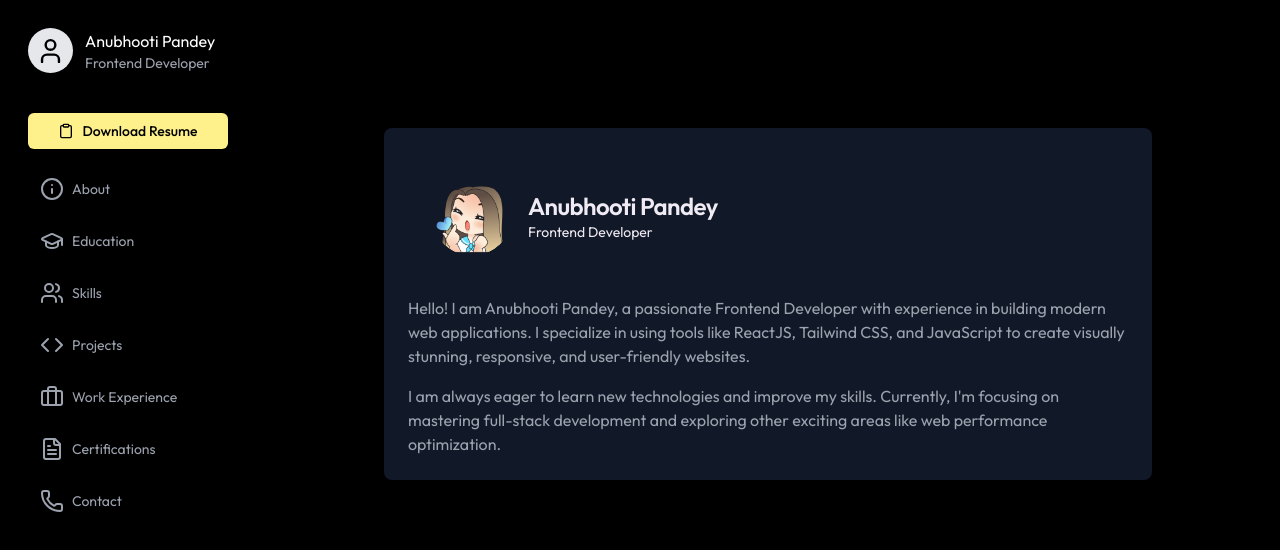
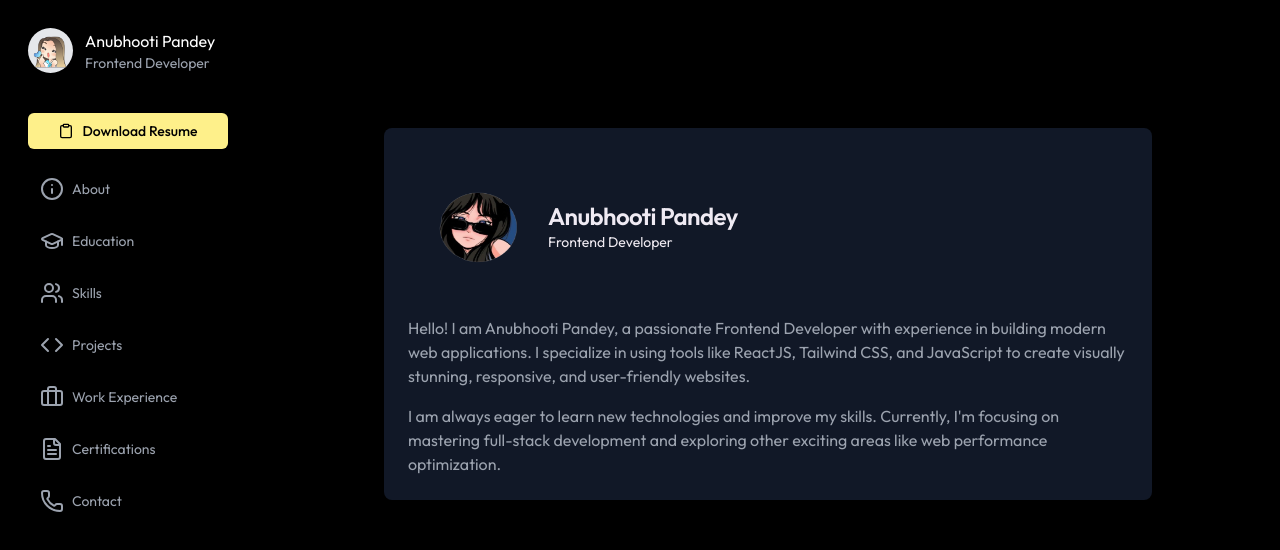
Before and after one commit to anubhootipandey/NextJS_Portfolio, a Next.js app: page /dashboard/about in a window 1280 px wide. Shown: the top 550 px of the page. Built offline with nearby package versions, Linux system fonts and the light colour scheme.

Commit message:
some new changes

```diff
--- a/app/dashboard/_components/Sidebar.js
+++ b/app/dashboard/_components/Sidebar.js
@@ -13,14 +13,14 @@ import {
   Clipboard,
 } from "lucide-react";
 import Link from "next/link";
+import Image from "next/image";
 
 const Sidebar = () => {
   return (
     <div className="h-screen text-gray-400 p-7">
-      {/* <Image src={'/logo.svg'} alt='logo' width={170} height={120} /> */}
       <div className="flex gap-3 items-center">
-        <div className="bg-gray-200 w-[45px] h-[45px] p-2 flex justify-center items-center rounded-full ">
-          <User className="h-12 w-12 text-black" />
+        <div className="bg-gray-200 w-[45px] h-[45px] p-1 flex justify-center items-center rounded-full ">
+          <Image src="/images/pic.png" alt='logo' width={170} height={120} />
         </div>
         <div>
           <h1 className="text-white">Anubhooti Pandey</h1>
--- a/app/dashboard/about/page.js
+++ b/app/dashboard/about/page.js
@@ -8,9 +8,9 @@ export default function About() {
         <Card className="shadow-lg rounded-lg bg-gray-900 border-0 p-6 mb-6">
           <CardHeader>
             <div className="flex items-center gap-4">
-              <Avatar className="w-20 h-20 rounded-full">
+              <Avatar className="w-[100px] h-[100px] rounded-full">
                 <img
-                  src="/images/pic.png"
+                  src="/images/pic2.png"
                   alt="Anubhooti Pandey"
                   className="w-full h-full rounded-full"
                 />
--- a/app/dashboard/education/page.js
+++ b/app/dashboard/education/page.js
@@ -29,7 +29,7 @@ export default function Education() {
 
         <div className="space-y-6">
           {educationData.map((edu, index) => (
-            <Card key={index} className="shadow-lg rounded-lg bg-gray-900 border-0">
+            <Card key={index} className="shadow-lg rounded-lg border-2 bg-transparent border-[#B6FFFA]">
               <CardHeader>
                 <CardTitle className="text-xl font-semibold text-[#9abebe]">
                   {edu.institution}
```
Also changed, not shown: public/images/pic2.png (added).
